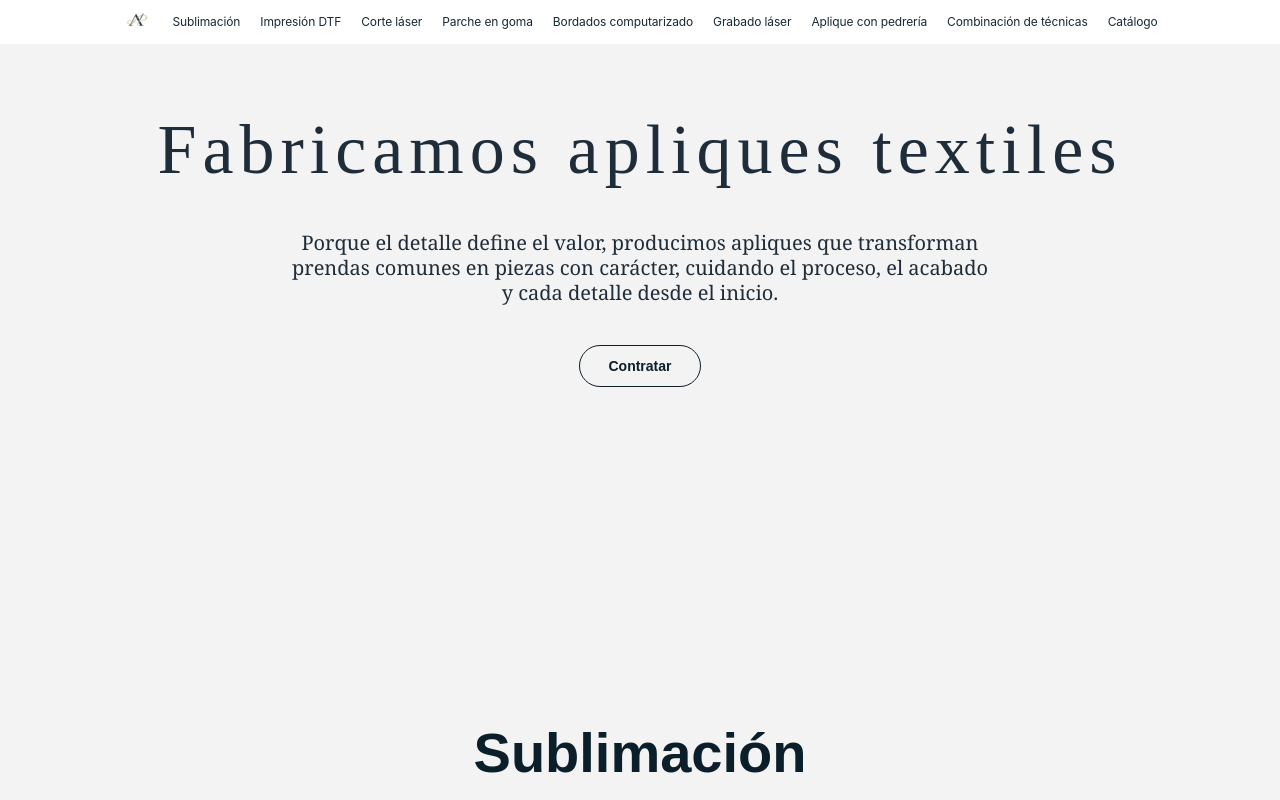
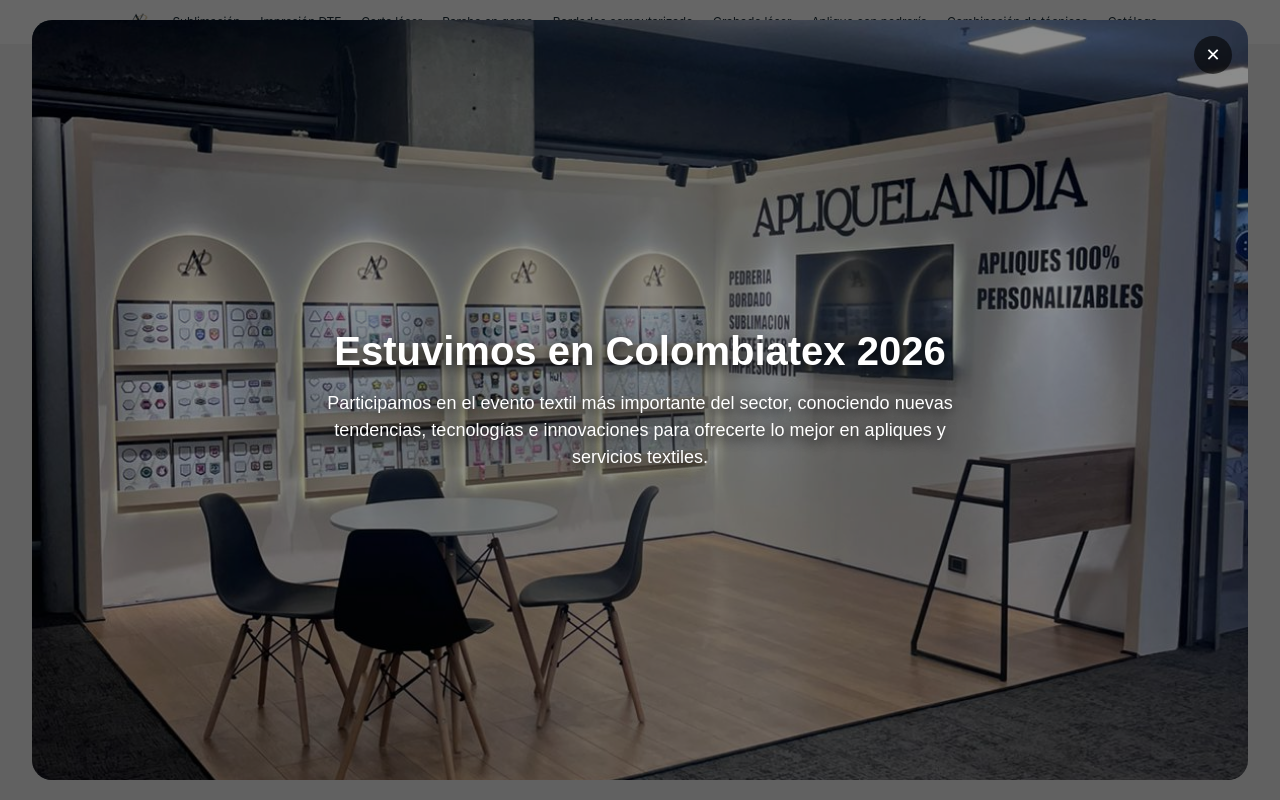
Before and after one commit to BaironSandoval/Apliquelandia, a Next.js app: page / in a window 1280 px wide. Shown: the top 800 px of the page. Built offline with nearby package versions, Linux system fonts and the light colour scheme.

Commit message:
ultimos cambios

```diff
--- a/app/page.tsx
+++ b/app/page.tsx
@@ -8,12 +8,14 @@
 import GrabadoLaser from "./grabadoLaser/page";
 import ApliquePedreria from "./apliquePedreria/page";
 import CombinacionTecnicas from "./combinacionTecnicas/page";
+import ModalBienvenida from "../components/ModalBienvenida";
 
 export default function Home() {
   return (
     <div className="pt-16">
       {/* HERO */}
       <section className="px-4 py-6">
+        <ModalBienvenida imagenFondo="/modal-bg.jpeg" />
         <Hero />
         <Sublimacion />
         <Dtf />
--- /dev/null
+++ b/components/ModalBienvenida.css
@@ -0,0 +1,77 @@
+.modal-backdrop {
+  position: fixed;
+  inset: 0;
+  background: rgba(0, 0, 0, 0.6);
+  display: flex;
+  justify-content: center;
+  align-items: center;
+  z-index: 9999;
+}
+
+.modal-contenido {
+  width: 95%;
+  height: 95%;
+  background-size: cover;
+  background-position: center;
+  border-radius: 20px;
+  position: relative;
+  display: flex;
+  justify-content: center;
+  align-items: center;
+}
+
+/* Overlay oscuro para que el texto resalte */
+.modal-contenido::before {
+  content: "";
+  position: absolute;
+  inset: 0;
+  background: rgba(0, 0, 0, 0.45);
+  border-radius: 20px;
+}
+
+.modal-texto {
+  position: relative;
+  max-width: 720px;
+  padding: 0 20px;
+  text-align: center;
+  color: #ffffff;
+  text-shadow: 0 4px 12px rgba(0, 0, 0, 0.8);
+}
+
+.modal-titulo {
+  font-size: 40px;
+  font-weight: 700;
+  margin-bottom: 16px;
+}
+
+.modal-descripcion {
+  font-size: 18px;
+  line-height: 1.5;
+  font-weight: 400;
+}
+
+.modal-cerrar {
+  position: absolute;
+  top: 16px;
+  right: 16px;
+  z-index: 2;
+  background: rgba(0, 0, 0, 0.6);
+  color: #fff;
+  border: none;
+  border-radius: 999px;
+  width: 38px;
+  height: 38px;
+  font-size: 18px;
+  cursor: pointer;
+}
+
+/* MOBILE */
+@media (max-width: 768px) {
+  .modal-titulo {
+    font-size: 26px;
+  }
+
+  .modal-descripcion {
+    font-size: 15px;
+  }
+}
--- /dev/null
+++ b/components/ModalBienvenida.tsx
@@ -0,0 +1,36 @@
+"use client";
+
+import { useState } from "react";
+import "./ModalBienvenida.css";
+
+type Props = {
+  imagenFondo: string;
+};
+
+export default function ModalBienvenida({ imagenFondo }: Props) {
+  const [visible, setVisible] = useState(true);
+
+  if (!visible) return null;
+
+  return (
+    <div className="modal-backdrop">
+      <div
+        className="modal-contenido"
+        style={{ backgroundImage: `url(${imagenFondo})` }}
+      >
+        <button className="modal-cerrar" onClick={() => setVisible(false)}>
+          ✕
+        </button>
+
+        <div className="modal-texto">
+          <h1 className="modal-titulo">Estuvimos en Colombiatex 2026</h1>
+          <p className="modal-descripcion">
+            Participamos en el evento textil más importante del sector,
+            conociendo nuevas tendencias, tecnologías e innovaciones para
+            ofrecerte lo mejor en apliques y servicios textiles.
+          </p>
+        </div>
+      </div>
+    </div>
+  );
+}
```
Also changed, not shown: public/modal-bg.jpeg (added).
